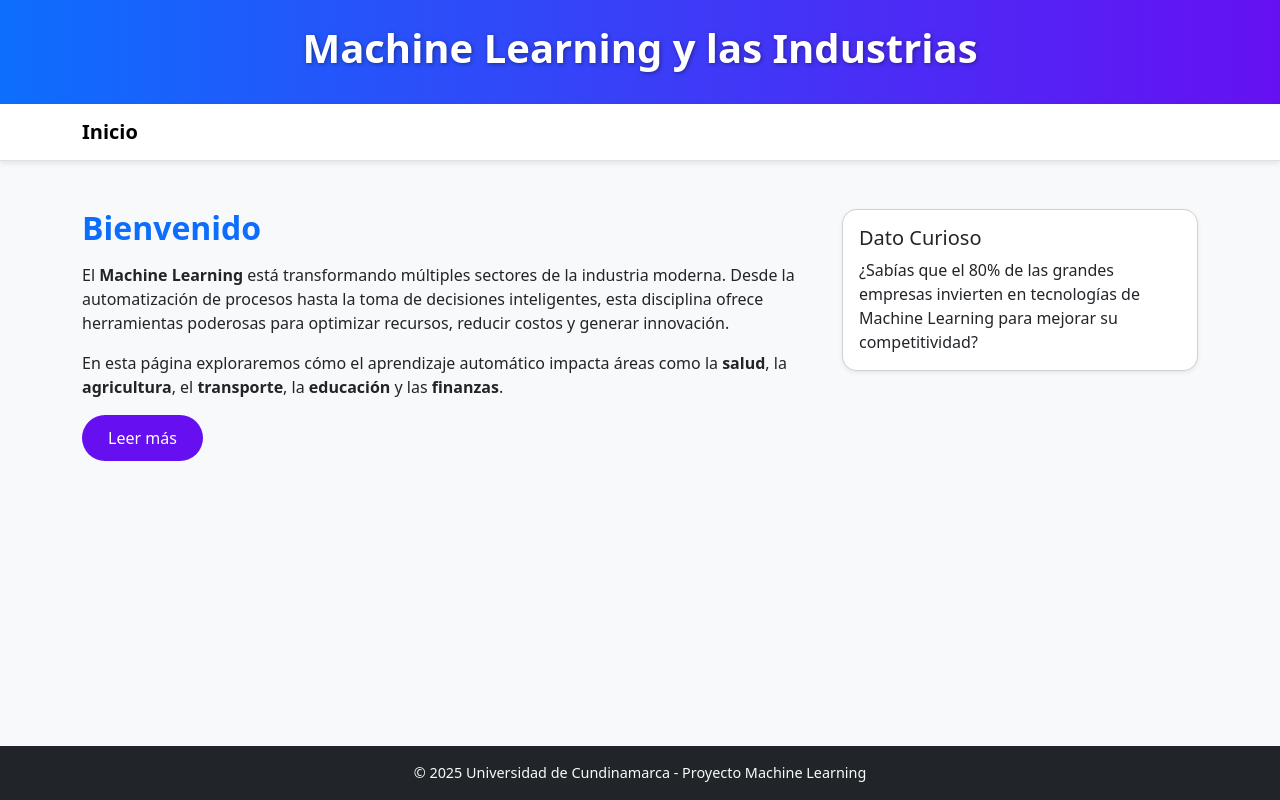
After one commit to Lnbernal/SystemInnovation, a Flask app: page /index in a window 1280 px wide. The commit adds this page. Run offline with Flask 3, Linux system fonts and the light colour scheme.

Commit message:
Se crea el primer boceto de la pagina web

```diff
--- /dev/null
+++ b/static/style2.css
@@ -0,0 +1,59 @@
+/* ============================
+   Estilos personalizados para index.html
+   ============================ */
+
+/* Header */
+.header {
+    background: linear-gradient(90deg, #0d6efd, #6610f2);
+    color: white;
+    text-shadow: 1px 1px 4px rgba(0,0,0,0.4);
+}
+
+.titulo {
+    font-size: 2.5rem;
+    font-weight: bold;
+}
+
+/* Navbar */
+.sombra {
+    box-shadow: 0px 2px 6px rgba(0,0,0,0.1);
+}
+
+/* Subtítulo de bienvenida */
+.subtitulo {
+    color: #0d6efd;
+    font-weight: 600;
+}
+
+/* Botón personalizado */
+.btn-custom {
+    background-color: #6610f2;
+    color: white;
+    border-radius: 25px;
+    padding: 10px 25px;
+    transition: all 0.3s ease;
+    font-weight: 500;
+}
+
+.btn-custom:hover {
+    background-color: #520dc2;
+    color: #e9ecef;
+    transform: scale(1.05);
+}
+
+/* Tarjeta lateral */
+.tarjeta {
+    border-radius: 15px;
+    transition: transform 0.2s ease-in-out;
+}
+
+.tarjeta:hover {
+    transform: translateY(-5px);
+}
+
+/* Footer */
+.footer {
+    background-color: #212529;
+    color: #f8f9fa;
+    font-size: 0.9rem;
+}
--- /dev/null
+++ b/templates/index2.html
@@ -0,0 +1,75 @@
+<!DOCTYPE html>
+<html lang="es">
+<head>
+  <meta charset="UTF-8">
+  <meta name="viewport" content="width=device-width, initial-scale=1.0">
+  <title>Machine Learning e Industrias</title>
+  <!-- Bootstrap CSS -->
+  <link href="https://cdn.jsdelivr.net/npm/bootstrap@5.3.3/dist/css/bootstrap.min.css" rel="stylesheet">
+  <!-- CSS Personalizado -->
+  <link rel="stylesheet" href="{{ url_for('static', filename='style2.css') }}">
+</head>
+<body class="bg-light d-flex flex-column min-vh-100">
+
+  <!-- HEADER -->
+  <header class="header text-center py-4">
+    <h1 class="titulo">Machine Learning y las Industrias</h1>
+  </header>
+
+  <!-- NAVBAR -->
+  <nav class="navbar navbar-expand-lg navbar-light bg-white border-bottom sombra">
+    <div class="container">
+      <a class="navbar-brand fw-bold" href="#">Inicio</a>
+      <button class="navbar-toggler" type="button" data-bs-toggle="collapse" data-bs-target="#navbarContent">
+        <span class="navbar-toggler-icon"></span>
+      </button>
+      <div class="collapse navbar-collapse" id="navbarContent">
+        <!-- No hay links, solo la estructura -->
+        <ul class="navbar-nav me-auto mb-2 mb-lg-0"></ul>
+      </div>
+    </div>
+  </nav>
+
+  <!-- CONTENIDO -->
+  <main class="container flex-grow-1 py-5">
+    <div class="row">
+      <!-- Texto principal -->
+      <div class="col-md-8">
+        <h2 class="mb-3 subtitulo">Bienvenido</h2>
+        <p>
+          El <b>Machine Learning</b> está transformando múltiples sectores de la industria moderna.
+          Desde la automatización de procesos hasta la toma de decisiones inteligentes,
+          esta disciplina ofrece herramientas poderosas para optimizar recursos,
+          reducir costos y generar innovación.
+        </p>
+        <p>
+          En esta página exploraremos cómo el aprendizaje automático impacta áreas
+          como la <b>salud</b>, la <b>agricultura</b>, el <b>transporte</b>, la <b>educación</b> y las <b>finanzas</b>.
+        </p>
+        <a href="#" class="btn btn-custom">Leer más</a>
+      </div>
+
+      <!-- Tarjeta lateral -->
+      <div class="col-md-4">
+        <div class="card shadow-sm tarjeta">
+          <div class="card-body">
+            <h5 class="card-title">Dato Curioso</h5>
+            <p class="card-text">
+              ¿Sabías que el 80% de las grandes empresas invierten en tecnologías
+              de Machine Learning para mejorar su competitividad?
+            </p>
+          </div>
+        </div>
+      </div>
+    </div>
+  </main>
+
+  <!-- FOOTER -->
+  <footer class="footer text-center py-3 mt-auto">
+    <p class="mb-0">© 2025 Universidad de Cundinamarca - Proyecto Machine Learning</p>
+  </footer>
+
+  <!-- Bootstrap JS -->
+  <script src="https://cdn.jsdelivr.net/npm/bootstrap@5.3.3/dist/js/bootstrap.bundle.min.js"></script>
+</body>
+</html>
```
Also changed, not shown: static/style.css (+59 -3 lines), templates/index.html (+31 -15 lines).
